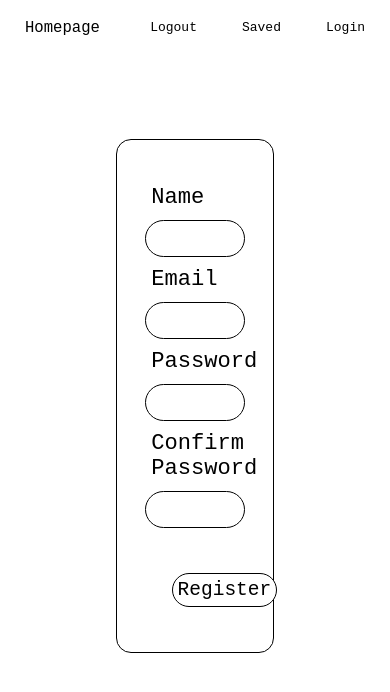
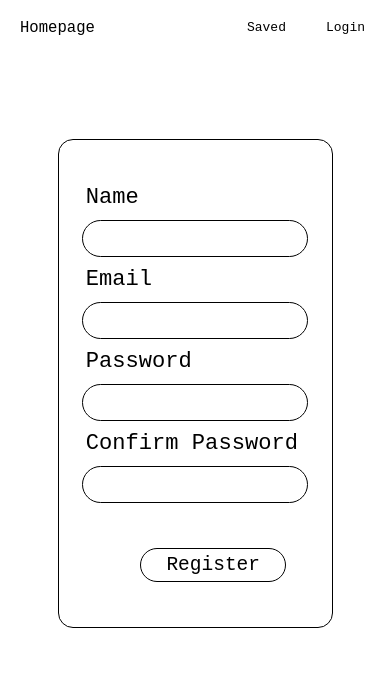
Before and after one commit to youssefmagdyy/exercise-archive, a React (Create React App) app: page /register in a window 390 px wide. Shown: the top 692 px of the page. Built offline with nearby package versions, Linux system fonts and the light colour scheme.

Commit message:
ui updates

```diff
--- a/src/App.css
+++ b/src/App.css
@@ -54,7 +54,7 @@ a:hover {
 }
 
 .navbar a {
-    margin-left: 25px;
+    margin-left: 20px;
     display: flex;
     justify-content: center;
     align-items: center;
@@ -174,14 +174,12 @@ nav span {
 }
 
 .page-turn{
-    width: 15%;
     margin: 8vh 0px;
     display: flex;
     justify-content: space-between;
 }
 
 .page-turn-one{
-    width: 15%;
     margin: 8vh 0px;
     display: flex;
     justify-content: center;
@@ -189,6 +187,7 @@ nav span {
 }
 
 .page-btn{
+    margin: 0px 5px;
     background-color: Transparent;
     background-repeat:no-repeat;
     border: 1.5px solid;
@@ -221,9 +220,9 @@ nav span {
     border: 1.5px solid black;
     padding: 5px 0px;
     margin: 35px 0px 0px 0px;
-    margin-left: 35%;
+    margin-left: 30%;
     font-size: 1.5rem;
-    width: 25%;
+    width: 35%;
     background-color: white;
 }
 
@@ -233,13 +232,13 @@ nav span {
     padding: 10px;
     margin: 10px;
     font-size: 1rem;
-    width: 50%;
+    width: 75%;
 }
 
 .box span {
     font-size: 1.7rem;
     align-self: start;
-    margin-left: 22%;
+    margin-left: 10%;
 }
 
 .login .signup-text {
@@ -261,10 +260,6 @@ nav span {
     align-items: center;
 }
 
-.saved h1 {
-    font-size: 1.8rem;
-    margin-top: 5vh;
-}
 
 /*//////// Media //////////////*/
 
@@ -284,8 +279,12 @@ nav span {
         grid-template-columns: 1fr 1fr;
     }
 
+    .box {
+        width: 70%;
+    }
+
     .box button {
-        padding: 5px 5px;
+        padding: 5px 25px;
         width: fit-content;
 
     }
--- a/src/components/Exercise.js
+++ b/src/components/Exercise.js
@@ -1,13 +1,13 @@
 import React from 'react'
 
 
-const Exercise = () => {
+const Exercise = ({width,height}) => {
   return (
     <article className='item'>
       <button className='button'>
             Unsave or Save
         </button>
-      <iframe width="277" height="491" src="" title="YouTube video player"
+      <iframe width={width} height={height} src="" title="YouTube video player"
       frameBorder="0" allow="accelerometer; autoplay; clipboard-write; encrypted-media; gyroscope; picture-in-picture"
       allowFullScreen>
       </iframe>
--- a/src/components/Exercises.js
+++ b/src/components/Exercises.js
@@ -12,12 +12,8 @@ const Exercises = () => {
         <input placeholder='search by tags ' type='text'>
         </input>
         <div className='list'>
-            <Exercise/>
-            <Exercise/>
-            <Exercise/>
-            <Exercise/>
-            <Exercise/>
-            <Exercise/>
+            <Exercise width={'277'} height={'491'}/>
+            <Exercise width={'277'} height={'491'}/>
         </div>
         <div className={`${(location.pathname === '/exercises/1')? 'page-turn-one':'page-turn'}`}>
           {(pagenumber !== 1)&&<button className='page-btn' type='button' onClick={()=>{navigate(`/exercises/${pagenumber-1}`)}}>Prev page</button>}
--- a/src/components/Navbar.js
+++ b/src/components/Navbar.js
@@ -15,10 +15,6 @@ const Navbar = () => {
     <span> Saved</span>
        {/* icon */}
     </Link>
-    <Link to='/'>
-    <span> Logout</span>
-       {/* icon */}
-    </Link>
 </nav>
 </div>
   )
--- a/src/components/Saved.js
+++ b/src/components/Saved.js
@@ -9,12 +9,12 @@ const Saved = () => {
   let location = useLocation();
   return (
     <main className='saved'>
-        <h1>
+        <h1 style={{marginTop:'5vh',fontSize:'1.8rem'}}>
             Username's Saved
         </h1>
         <div className='list'>
-            <Exercise/>
-            <Exercise/>
+        <Exercise width={'207'} height={'368'}/>
+        <Exercise width={'207'} height={'368'}/>
         </div>
         <div className={`${(location.pathname === '/saved/1')? 'page-turn-one':'page-turn'}`}>
           {(pagenumber !== 1)&&<button className='page-btn' type='button' onClick={()=>{navigate(`/saved/${pagenumber-1}`)}}>Prev page</button>}
```
